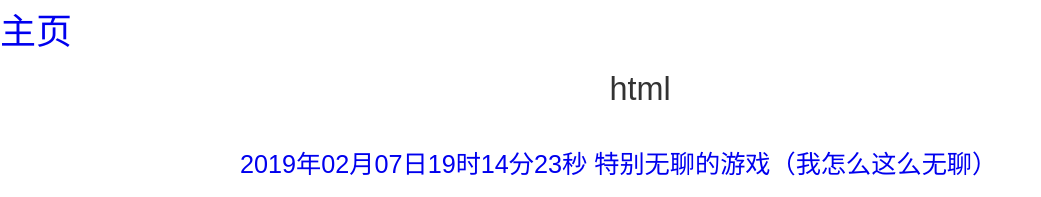
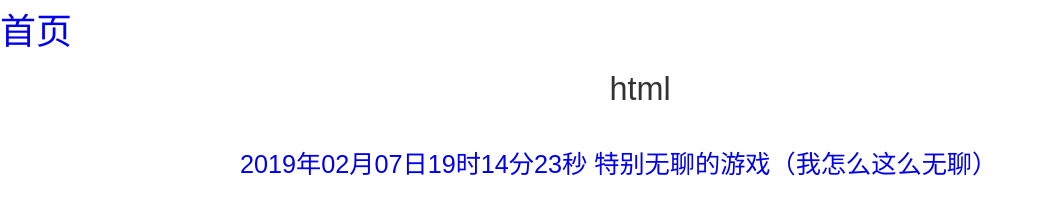
Before and after one commit to xxcczz/xx, a Jekyll site: the page built from index.html, in a window 1280 px wide. Shown: the top 197 px of the page, without its empty margins (0-1041 px from the left). Built offline with Jekyll 4.4.1, drawn with Linux system fonts in a browser that asks for light colours; the list of posts is cut into pages by our own code.

Commit message:
Update default.html

```diff
--- a/_layouts/default.html
+++ b/_layouts/default.html
@@ -7,7 +7,7 @@
 <link rel="stylesheet" type="text/css" href="/css/peter.css" />
 <title></title>
 </head>
-		<h1><a href="http://xxcczz.github.io/">主页
+		<h1><a href="http://xxcczz.github.io/">首页
 		  </a></h1>
 <div id="wrapper" class="typo">
   <h1 style="text-align:center; margin-bottom: 0;">{{ page.title }}</h1>
```
